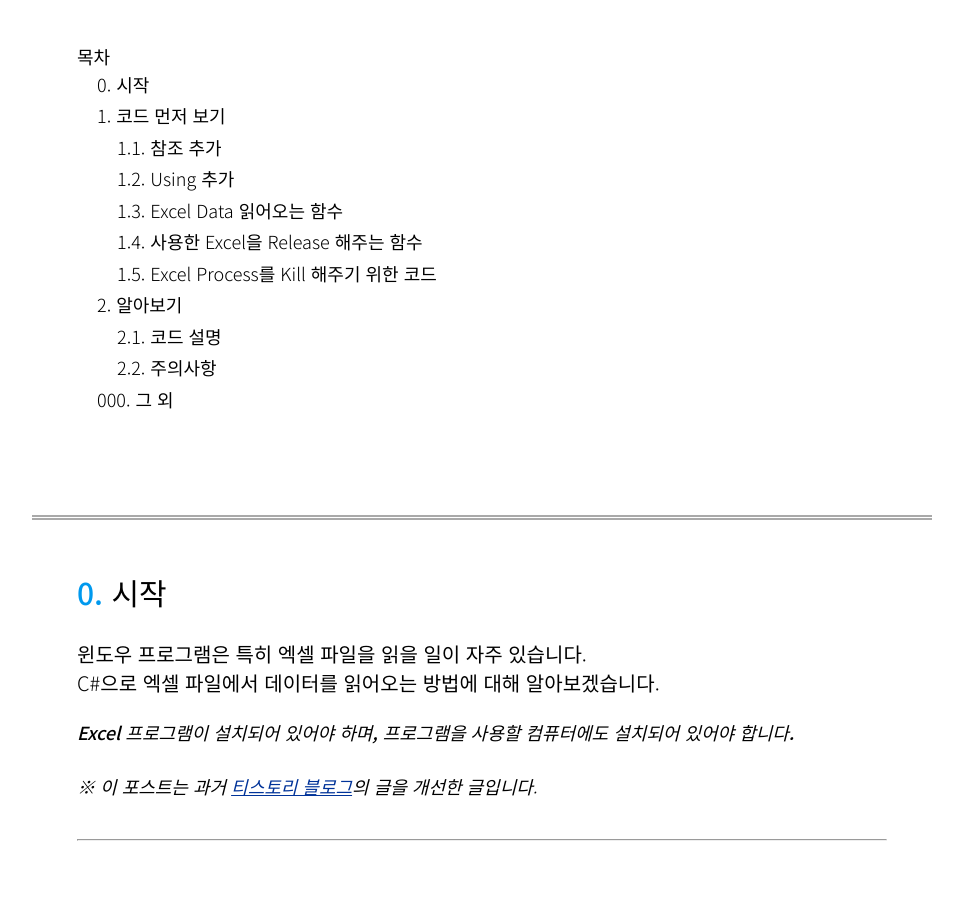
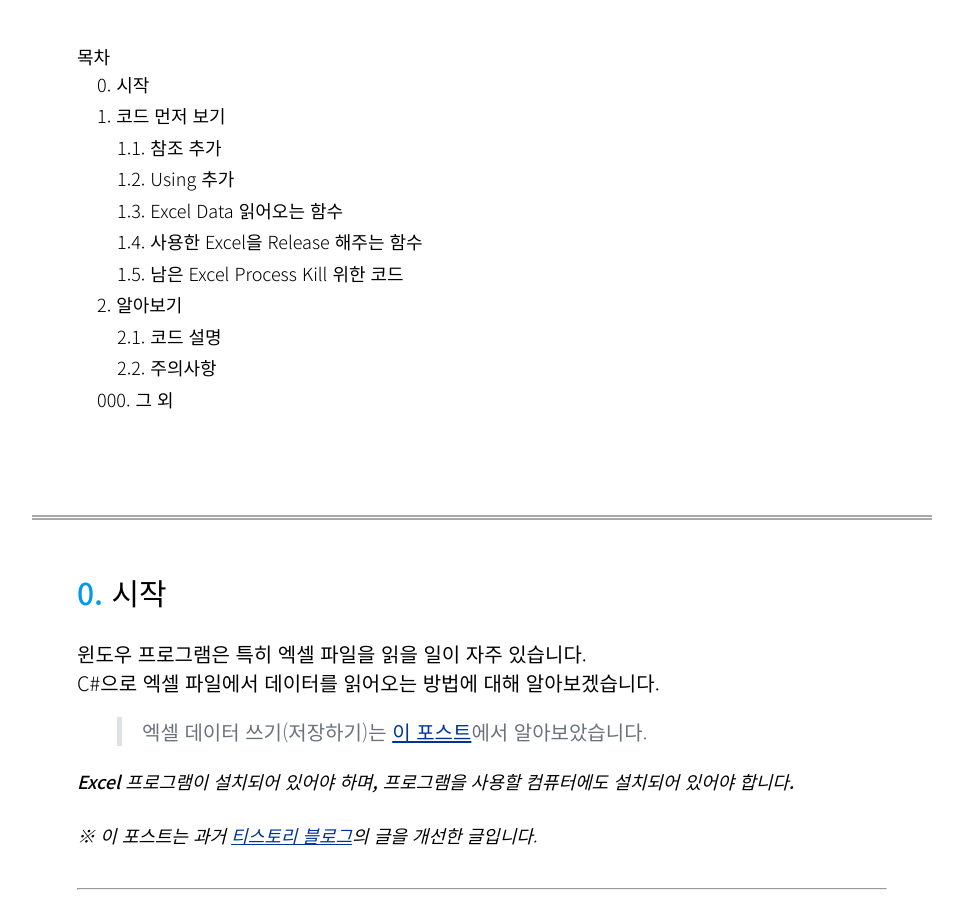
Before and after one commit to GiGong/gigong.github.io, a Jekyll site: the page built from _posts/CSharp/2022-02-07-CSharp-read-excel-data.md, in a window 1280 px wide and 900 px high, scrolled down 717 px. Shown: the whole window, without its empty margins (158-1121 px from the left). Built offline with Jekyll 4.4.1, drawn with Linux system fonts in a browser that asks for light colours; some web fonts are replaced; comment, search, counter and statistics services are not loaded; some of the changed text lies outside the part shown.

Commit message:
Update post Add information of 'write excel data' post

```diff
--- a/_posts/CSharp/2022-02-07-CSharp-read-excel-data.md
+++ b/_posts/CSharp/2022-02-07-CSharp-read-excel-data.md
@@ -15,8 +15,10 @@ excerpt_separator: <!--read more-->
 윈도우 프로그램은 특히 엑셀 파일을 읽을 일이 자주 있습니다.
 C#으로 엑셀 파일에서 데이터를 읽어오는 방법에 대해 알아보겠습니다.
 <!--read more-->
+> 엑셀 데이터 쓰기(저장하기)는 [이 포스트][CSharp-write-excel-data]에서 알아보았습니다.
 
 ***Excel 프로그램이 설치되어 있어야 하며, 프로그램을 사용할 컴퓨터에도 설치되어 있어야 합니다.***
+
 
 <sub>*※ 이 포스트는 과거 [티스토리 블로그][Origin-Tistory-Post]의 글을 개선한 글입니다.*</sub>
 
@@ -182,7 +184,7 @@ private static void ReleaseExcelObject(object obj)
 
 
 <!-- include for toc -->
-{% include post_function/post_navigation_heading.html level="2" number="1.5" content="Excel Process를 Kill 해주기 위한 코드" %}
+{% include post_function/post_navigation_heading.html level="2" number="1.5" content="남은 Excel Process Kill 위한 코드" %}
 
 {% highlight csharp linenos %}
 [DllImport("user32.dll", SetLastError = true)]
@@ -231,7 +233,7 @@ ReadExcelData 함수입니다. 여기서는 데이터를 string[][] 형으로
 <!-- include for toc -->
 {% include post_function/post_navigation_heading.html level="2" number="2.2" content="주의사항" %}
 
-finally 문단에서 **ReleaseExcelObject()**는 꼭 해주어야 하며, 이를 실행해도 간혹 Excel 프로세스가 종료되지 않고 남아있는 경우가 있습니다. 그때를 대비하여 3, 14, 80번 줄이 있어야 하고, 같은 범위에 [1.5 Excel Process를 Kill 해주기 위한 코드](#nav-1-5){:.nav_content}를 선언해 주어야 사용 가능합니다.
+finally 문단에서 **ReleaseExcelObject()**는 꼭 해주어야 하며, 이를 실행해도 간혹 Excel 프로세스가 종료되지 않고 남아있는 경우가 있습니다. 그때를 대비하여 3, 14, 80번 줄이 있어야 하고, 같은 범위에 [1.5 남은 Excel Process Kill 위한 코드](#nav-1-5){:.nav_content}를 선언해 주어야 사용 가능합니다.
 
 
 ----
```
Also changed, not shown: other parts of _posts/CSharp/2022-02-07-CSharp-read-excel-data.md (+1 -0 lines).
